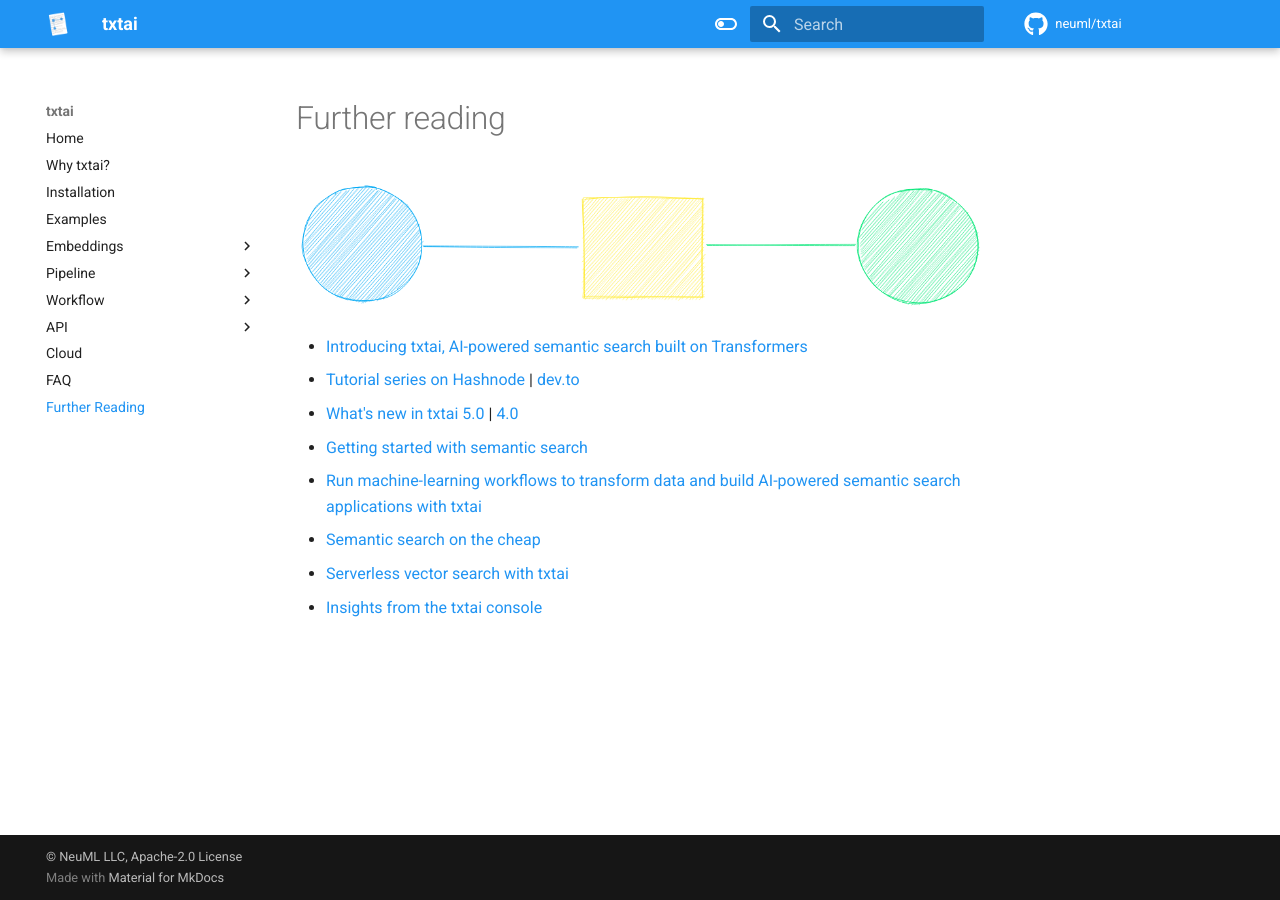
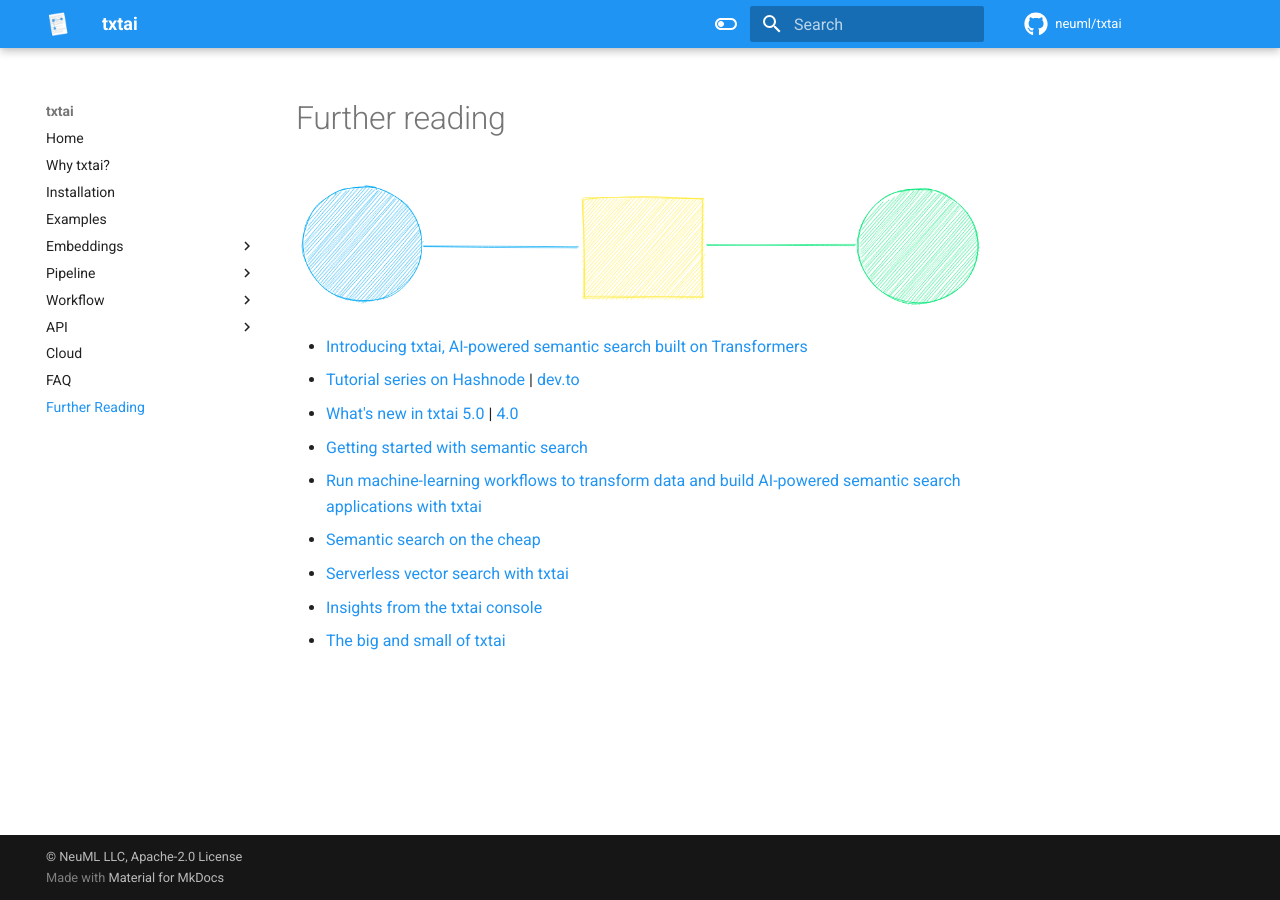
Before and after one commit to neuml/txtai, an MkDocs documentation site: the page built from docs/further.md, in a window 1280 px wide. Built offline with MkDocs 1.6.1 and Material for MkDocs 9.7.7, drawn with Linux system fonts in a browser that asks for light colours; comment, search, counter and statistics services are not loaded.

Commit message:
Add new article to documentation

```diff
--- a/docs/further.md
+++ b/docs/further.md
@@ -10,3 +10,4 @@
 - [Semantic search on the cheap](https://medium.com/neuml/semantic-search-on-the-cheap-55940c0fcdab)
 - [Serverless vector search with txtai](https://medium.com/neuml/serverless-vector-search-with-txtai-96f6163ab972)
 - [Insights from the txtai console](https://medium.com/neuml/insights-from-the-txtai-console-d307c28e149e)
+- [The big and small of txtai](https://medium.com/neuml/the-big-and-small-of-txtai-4ca405c1b82)
```
Also changed, not shown: README.md (+1 -0 lines).
